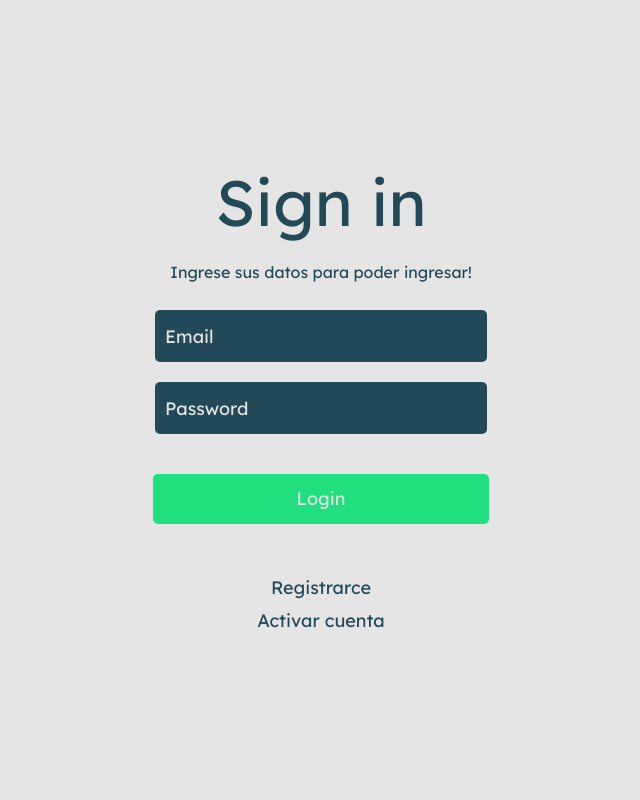
After one commit to andres-brinez/Mensajeria-Electronica-, a Flask app: page /login in a window 1280 px wide. The commit adds this page. Shown: the whole page, without its empty margins (319-959 px from the left). Run offline with Flask 2, Linux system fonts and the light colour scheme.

Commit message:
Formulario con python

```diff
--- a/app.py
+++ b/app.py
@@ -1,16 +1,42 @@
 # Importar el objeto Flask desde el paquete flask.
+from flask import Flask,render_template
+import os # Importar el módulo os para poder acceder a las variables de entorno.
 
-from flask import Flask,render_template
+from forms.forms  import * #  importar la carpeta de  los formularios con los formularios
 
 """ Crear instancia de aplicación Flask con el nombre app. Pasa la variable especial __name__ que
 contiene el nombre del módulo Python actual. Se utiliza para indicar a la instancia dónde está
 ubicada. Necesitará hacerlo porque Flask configura algunas rutas en segundo plano. """
+
 app = Flask(__name__)
 
+app.secret_key = os.urandom(24) # Generar una clave secreta de 24 caracteres para el formulario.
 
 """ RUTAS """
 # El decorador route de la aplicación (app) es el encargado de decirle a Flask qué URL debe ejecutar con su correspondiente función.
 
 @app.route('/') # Decorador que indica la ruta de la página.
 def hola_mundo(): # lo que realiza al acceder a  la ruta
-    return render_template('index.html') # renderiza el template index.html
+    return render_template('index.html',nombre="felipe") # renderiza el template index.html
+
+# login
+@app.route('/login',methods=['GET','POST'])
+def login ():
+    form=FormEjemplo() # instanciar el formulario
+    return render_template('login.html',form=form) # renderizar el template login.htmt
+
+# register
+@app.route('/register',methods=['GET','POST'])
+def register():
+    return render_template('register.html')
+
+# inicio
+@app.route('/inicio',methods=['GET','POST'])
+def inicio():
+    return 'inicio'
+
+# Ejemplo de formulario
+@app.route('/form',methods=['GET','POST'])
+def ejemploForm ():
+    form=FormEjemplo() # instanciar el formulario
+    return render_template('formularioEjemplo.html',form=form) # renderizar el template login.htmt
--- /dev/null
+++ b/forms/forms.py
@@ -0,0 +1,11 @@
+from logging import PlaceHolder
+from flask_wtf import FlaskForm
+from wtforms import StringField, PasswordField, BooleanField,EmailField
+from wtforms.validators import DataRequired
+
+class FormEjemplo(FlaskForm):
+# El argumento validators es opcional. Se utiliza para incluir validaciones en los campos.
+# DataRequired verifica que el campo no esté vacío al momento de enviarlo.
+    #          TIPO DE DATO , LABEL, VALIDADORES INDICA QUE ES REQUIRIDO Y EL MENSAJE A MOSTRAR
+    usuario = EmailField('Usuario', validators=[DataRequired(message='Este campo es requerido')])
+    password = PasswordField('Contraseña', validators=[DataRequired(message='Campo vacio ')])
--- /dev/null
+++ b/static/css/form.css
@@ -0,0 +1,90 @@
+
+body{
+    background: #E5E5E5;
+    height: 100vh;
+}
+
+form{
+
+    width: 25%;
+    height: 100%;
+    display: flex;
+    flex-direction: column;
+    justify-content: center;
+    margin: 0 auto;
+    font-family: 'Lexend Deca';
+    align-items: center;
+    /* border: solid 1px red ; */
+}
+
+h1{
+font-family: 'Lexend Deca';
+font-size: 64px;
+color: #224957;
+margin-bottom: 30px;
+
+}
+
+p{
+    text-align: center;
+    color: #224957;
+    margin-bottom: 30px;
+    font-weight: 500;
+
+}
+
+input{
+    width: 100%;
+    height: 50px;
+    border: none;
+    border-radius: 5px;
+    margin-bottom: 20px;
+    padding-left: 10px;
+    font-size: 18px;
+    font-family: 'Lexend Deca';
+    color: #E5E5E5;
+    background-color: #224957;
+
+}
+
+input:focus{
+    outline: none;
+}
+::placeholder{
+    color: #E5E5E5;
+
+}
+
+button{
+    width: 105%;
+    height: 50px;
+    border: none;
+    border-radius: 5px;
+    margin-bottom: 20px;
+    font-size: 18px;
+    font-family: 'Lexend Deca';
+    color: #E5E5E5;
+    background: #20DF7F;
+    cursor: pointer;
+    margin-top: 20px;
+}
+
+#error{
+    color: red;
+    font-size: 18px;
+    margin-bottom: 20px;
+}
+
+a{
+    text-decoration: none;
+    color: #224957;
+    font-weight: 500;
+    font-size: 18px;
+    margin-top: 15px ;
+
+}
+
+a:hover{
+    text-decoration: underline;
+
+}
--- /dev/null
+++ b/static/css/reset.css
@@ -0,0 +1,50 @@
+/* http://meyerweb.com/eric/tools/css/reset/
+   v2.0 | 20110126
+   License: none (public domain)
+*/
+
+/* este archivo va  de  primero   */
+
+html, body, div, span, applet, object, iframe,
+h1, h2, h3, h4, h5, h6, p, blockquote, pre,
+a, abbr, acronym, address, big, cite, code,
+del, dfn, em, img, ins, kbd, q, s, samp,
+small, strike, strong, sub, sup, tt, var,
+b, u, i, center,
+dl, dt, dd, ol, ul, li,
+fieldset, form, label, legend,
+table, caption, tbody, tfoot, thead, tr, th, td,
+article, aside, canvas, details, embed,
+figure, figcaption, footer, header, hgroup,
+menu, nav, output, ruby, section, summary,
+time, mark, audio, video {
+	margin: 0;
+	padding: 0;
+	border: 0;
+	font-size: 100%;
+	font: inherit;
+	vertical-align: baseline;
+}
+/* HTML5 display-role reset for older browsers */
+article, aside, details, figcaption, figure,
+footer, header, hgroup, menu, nav, section {
+	display: block;
+}
+body {
+	line-height: 1;
+}
+ol, ul {
+	list-style: none;
+}
+blockquote, q {
+	quotes: none;
+}
+blockquote:before, blockquote:after,
+q:before, q:after {
+	content: '';
+	content: none;
+}
+table {
+	border-collapse: collapse;
+	border-spacing: 0;
+}
--- /dev/null
+++ b/templates/base.html
@@ -0,0 +1,21 @@
+<!DOCTYPE html>
+<html lang="es">
+<head>
+    <meta charset="UTF-8">
+    <meta http-equiv="X-UA-Compatible" content="IE=edge">
+    <meta name="viewport" content="width=device-width, initial-scale=1.0">
+
+    <link rel="stylesheet" href="/static/css/normalize.css">
+    <link rel="stylesheet" href="/static/css/reset.css">
+    {% block style  %} {% endblock %}
+
+    <!-- importar tipo de letra -->
+    <link rel="preconnect" href="https://fonts.googleapis.com">
+    <link rel="preconnect" href="https://fonts.gstatic.com" crossorigin>
+    <link href="https://fonts.googleapis.com/css2?family=Lexend+Deca&display=swap" rel="stylesheet">
+    <title>{% block title %} {% endblock %}</title>
+</head>
+<body>
+    {% block body  %} {% endblock %}
+</body>
+</html>
--- a/templates/index.html
+++ b/templates/index.html
@@ -7,6 +7,6 @@
     <title>Inicio</title>
 </head>
 <body>
-
+    <p>{{nombre}}</p>
 </body>
 </html>
--- /dev/null
+++ b/templates/login.html
@@ -0,0 +1,21 @@
+<!-- extender de  la plantilla base -->
+{%extends 'base.html'%}
+{% block style %}<link rel="stylesheet" href="/static/css/form.css" />{% endblock %}
+
+{% block title%} Login {% endblock %}
+
+{% block body %}
+<!-- action es donde dirige al envíar el formulario -->
+<form action="/inicio" method="POST">
+
+    <h1>Sign in</h1>
+    <p>Ingrese sus datos para poder ingresar!</p>
+    <input name="usuario" id="usuario" type="email" placeholder="Email" required />
+    <input name="password" id="password" type="password" placeholder="Password" required />
+    <button type="submit">Login</button>
+    <p id="error">{{error}}</p>
+    <a href="Register">Registrarce</a>
+    <a href="Activate">Activar cuenta</a>
+
+</form>
+{% endblock %}
```
Also changed, not shown: templates/formularioEjemplo.html (added, +25 -0 lines), templates/register.html (added, +19 -0 lines), static/css/normalize.css (added).
